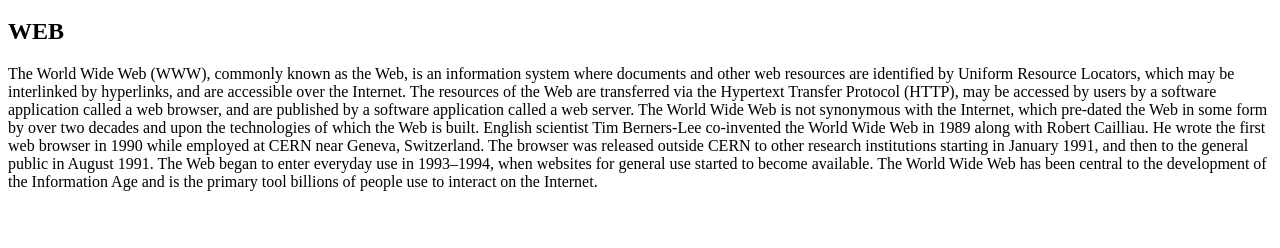
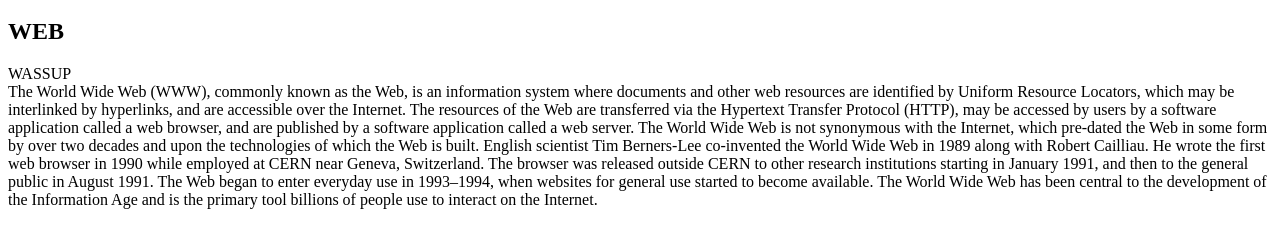
Before and after one commit to BaekSukSu/SukSu-First-WEB, a plain HTML site: page index.html in a window 1280 px wide. Shown: the part 136-384 px from the top of the page. Drawn offline with Linux system fonts and the light colour scheme.

Commit message:
수정 ver

```diff
--- a/index.html
+++ b/index.html
@@ -14,7 +14,7 @@
     <li><a href="3.html" title="JavaScript">JavaScript</a></li>
   </ol>
   <h2>WEB</h2>
-  <p>The World Wide Web (WWW), commonly known as the Web, is an information system where documents
+  <p>WASSUP<br>The World Wide Web (WWW), commonly known as the Web, is an information system where documents
     and other web resources are identified by Uniform Resource Locators, which may be interlinked
     by hyperlinks, and are accessible over the Internet. The resources of the Web are transferred via
     the Hypertext Transfer Protocol (HTTP), may be accessed by users by a software application called
```
